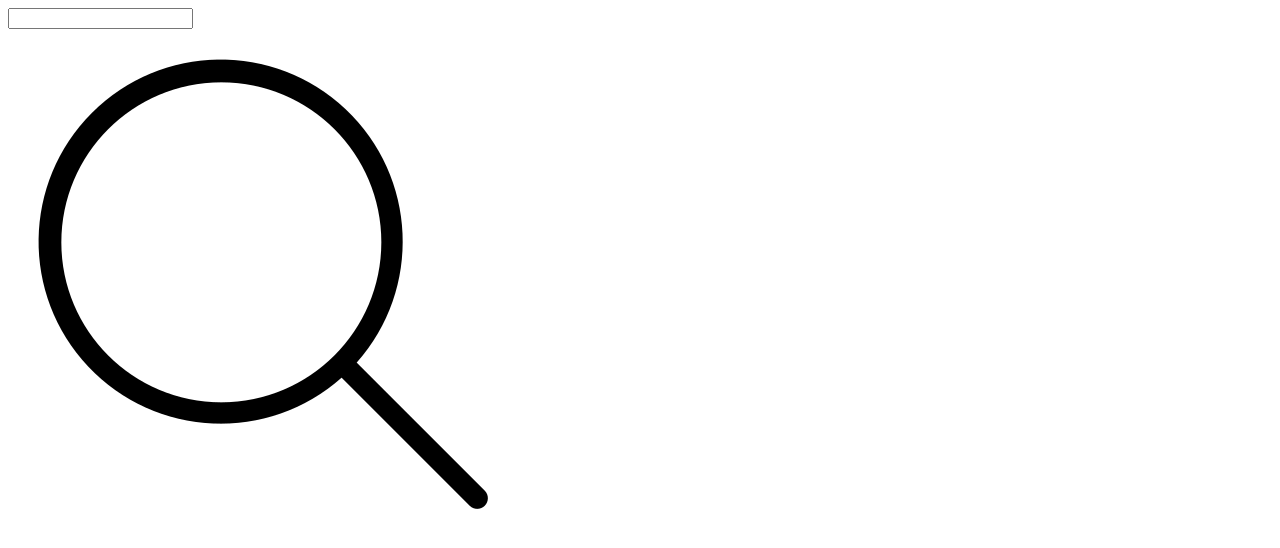
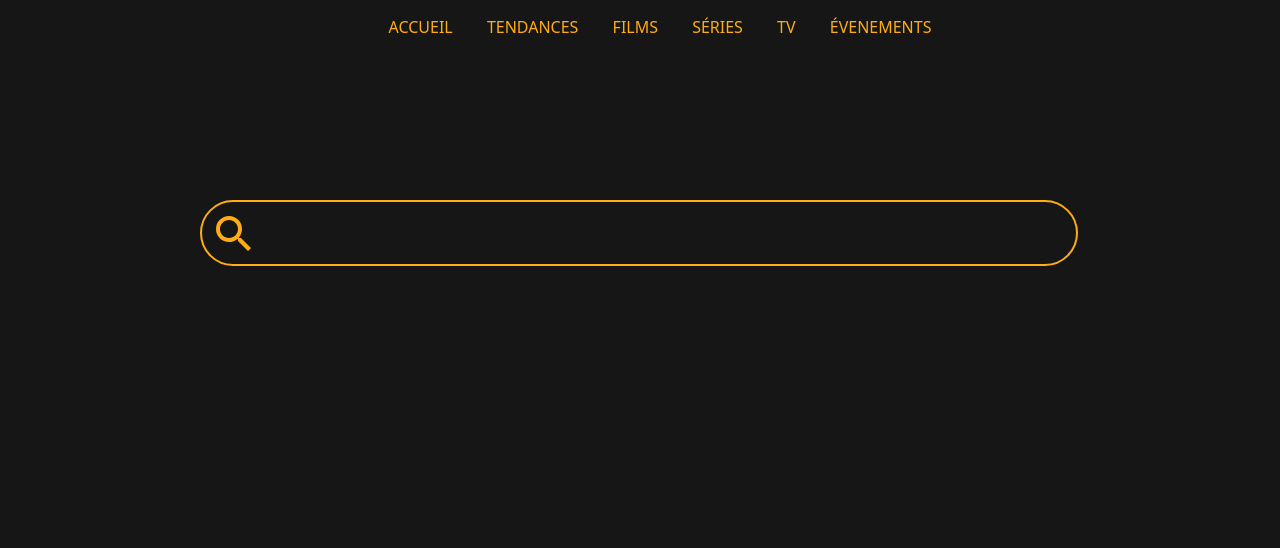
Before and after one commit to thebrainfox44/website, a website: page public/index.html in a window 1280 px wide. Drawn offline with Linux system fonts and the light colour scheme.

Commit message:
localhost/ content update

```diff
--- a/index.js
+++ b/index.js
@@ -35,7 +35,7 @@ const server = http.createServer((req, res) => {
   if (req.url === "/search.png") {
     fs.readFile("./public/search.png", (e, data) => {
       if (e) throw e;
-      res.write(data.toLocaleString());
+      res.write(data);
       res.end();
     });
     return;
--- a/public/index.html
+++ b/public/index.html
@@ -4,15 +4,102 @@
     <meta charset="UTF-8" />
     <meta http-equiv="X-UA-Compatible" content="IE=edge" />
     <meta name="viewport" content="width=device-width, initial-scale=1.0" />
-    <style></style>
+    <style>
+      .search {
+        position: absolute;
+        margin-left: 15%;
+        margin-right: 15%;
+        top: 25%;
+        width: 68%;
+      }
+
+      .glass-ico svg {
+        zoom: 200%;
+        position: relative;
+        top: -28px;
+        left: 5px;
+        color: #ffad14;
+      }
+
+      body {
+        background-color: #161616;
+        font-family: system-ui, -apple-system, BlinkMacSystemFont, "Segoe UI",
+          Roboto, Oxygen, Ubuntu, Cantarell, "Open Sans", "Helvetica Neue",
+          sans-serif;
+      }
+
+      .search-bar {
+        height: 60px;
+        border-radius: 50px;
+        border: solid 2px #ffad14;
+        background-color: #161616;
+        width: 100%;
+      }
+
+      header {
+        text-align: center;
+      }
+
+      header ul {
+        list-style-type: none;
+      }
+
+      header ul li {
+        display: inline;
+        padding: 15px;
+      }
+      header ul li a {
+        text-transform: uppercase;
+        text-decoration: none;
+        color: #ffad14;
+      }
+      header ul li a:hover {
+        color: #be7f0b;
+        text-decoration: underline;
+      }
+      header ul li a::after {
+        content: "";
+        position: absolute;
+        width: 100%;
+        transform: scaleX(0);
+        height: 2px;
+        bottom: 0;
+        left: 0;
+        background-color: #ffad14;
+        transform-origin: bottom right;
+        transition: transform 0.25s ease-out;
+        transition-delay: .5s;
+      }
+      header ul li a:hover::after {
+        transform: scaleX(1);
+        transform-origin: bottom left;
+      }
+    </style>
   </head>
   <body>
+    <header>
+      <ul>
+        <li class="li"><a href="/">accueil</a></li>
+        <li class="li"><a href="/top">tendances</a></li>
+        <li class="li"><a href="/films">films</a></li>
+        <li class="li"><a href="/series">séries</a></li>
+        <li class="li"><a href="/tv">tv</a></li>
+        <li class="li"><a href="/event">évenements</a></li>
+      </ul>
+    </header>
     <div class="search">
-        <input type="text" class="search-bar" id="search-bar">
-        <div class="glass-ico" id="glass-ico"><img src="search.png" alt="search icon"></div>
+      <input type="text" class="search-bar" id="search-bar" />
+      <div class="glass-ico" id="glass-ico">
+        <svg style="width: 24px; height: 24px" viewBox="0 0 24 24">
+          <path
+            fill="currentColor"
+            d="M9.5,3A6.5,6.5 0 0,1 16,9.5C16,11.11 15.41,12.59 14.44,13.73L14.71,14H15.5L20.5,19L19,20.5L14,15.5V14.71L13.73,14.44C12.59,15.41 11.11,16 9.5,16A6.5,6.5 0 0,1 3,9.5A6.5,6.5 0 0,1 9.5,3M9.5,5C7,5 5,7 5,9.5C5,12 7,14 9.5,14C12,14 14,12 14,9.5C14,7 12,5 9.5,5Z"
+          />
+        </svg>
+      </div>
     </div>
     <script>
-        console.warn("quest ce que tu fout la ???");
+      console.warn("quest ce que tu fout la ???");
     </script>
   </body>
 </html>
```
